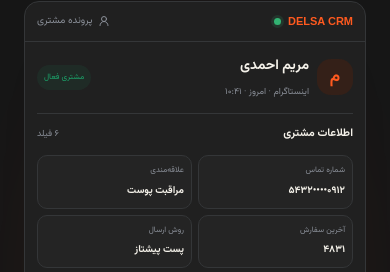
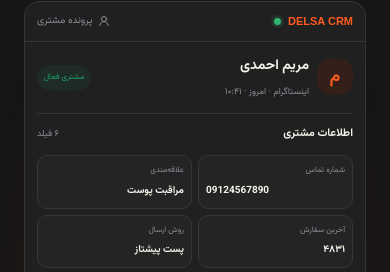
Before and after one commit to maxjomeh/delsa, a Next.js app: page / in a window 390 px wide. Shown: the part 1513-1785 px from the top of the page. Built offline with nearby package versions, Linux system fonts and the light colour scheme.

Commit message:
fix(profile): show complete 11-digit Iranian example phone numbers in LTR order

```diff
--- a/components/CimaCustomerProfileDemo.jsx
+++ b/components/CimaCustomerProfileDemo.jsx
@@ -6,15 +6,15 @@ import styles from './CimaCustomerProfileDemo.module.css';
 
 const examples=[
  {id:'maryam',name:'مریم احمدی',initial:'م',channel:'اینستاگرام',status:'مشتری فعال',color:'orange',last:'امروز · ۱۰:۴۱',
-  fields:[['شماره تماس','۰۹۱۲••••۵۴۳۲'],['علاقه‌مندی','مراقبت پوست'],['آخرین سفارش','۴۸۳۱'],['روش ارسال','پست پیشتاز']],
+  fields:[['شماره تماس','09124567890'],['علاقه‌مندی','مراقبت پوست'],['آخرین سفارش','۴۸۳۱'],['روش ارسال','پست پیشتاز']],
   details:[['نوع پوست','خشک'],['ترجیح خرید','محصول بدون عطر']],
   events:[['۱۰:۴۱','پیگیری وضعیت سفارش ۴۸۳۱','message'],['۱۰:۳۴','ثبت شماره سفارش از مکالمه','ai'],['دیروز','درخواست راهنمای انتخاب محصول','order']]},
  {id:'ali',name:'علی رضایی',initial:'ع',channel:'واتساپ',status:'در انتظار بررسی',color:'blue',last:'امروز · ۱۱:۱۴',
-  fields:[['شماره تماس','۰۹۳۵••••۱۹۶۰'],['علاقه‌مندی','تجهیزات دیجیتال'],['مدل موردنظر','K7'],['رنگ موردنظر','مشکی']],
+  fields:[['شماره تماس','09961234567'],['علاقه‌مندی','تجهیزات دیجیتال'],['مدل موردنظر','K7'],['رنگ موردنظر','مشکی']],
   details:[['بودجه خرید','تا ۵ میلیون'],['اولویت','موجودی سریع']],
   events:[['۱۱:۱۴','درخواست استعلام مدل K7 مشکی','message'],['۱۱:۰۸','ثبت خودکار مدل موردنظر','ai'],['هفته قبل','پرس‌وجو درباره شرایط ارسال','order']]},
  {id:'negar',name:'نگار محمدی',initial:'ن',channel:'بله',status:'در مسیر خرید',color:'purple',last:'امروز · ۱۲:۲۸',
-  fields:[['شماره تماس','۰۹۰۱••••۸۳۲۶'],['علاقه‌مندی','پوشاک'],['وضعیت سبد','آماده تأیید'],['کانال ارتباطی','بله']],
+  fields:[['شماره تماس','09012231654'],['علاقه‌مندی','پوشاک'],['وضعیت سبد','آماده تأیید'],['کانال ارتباطی','بله']],
   details:[['سایز','مدیوم'],['رنگ محبوب','سرمه‌ای']],
   events:[['۱۲:۲۸','تأیید آدرس ارسال در مکالمه','message'],['۱۲:۲۰','تکمیل مشخصات سفارش','ai'],['هفته قبل','پرس‌وجو درباره سایزبندی','order']]}
 ];
@@ -68,7 +68,7 @@ export default function CimaCustomerProfileDemo(){
     </div>
     <div className={styles.fieldHeader}><span>اطلاعات مشتری</span><span className={styles.fieldCount}>{(customer.fields.length+customer.details.length).toLocaleString('fa-IR')} فیلد</span></div>
     <div className={styles.fields}>
-     {customer.fields.map(([label,value],i)=><div className={styles.field+' '+(step>=1?styles.visible:'')} key={label} style={{'--delay':(i*95)+'ms'}}><small>{label}</small><b>{value}</b></div>)}
+     {customer.fields.map(([label,value],i)=><div className={styles.field+' '+(step>=1?styles.visible:'')} key={label} style={{'--delay':(i*95)+'ms'}}><small>{label}</small>{label==='شماره تماس'?<b className={styles.phone} dir="ltr"><bdi>{value}</bdi></b>:<b>{value}</b>}</div>)}
     </div>
     <div className={styles.dynamicHeader+' '+(step>=2?styles.visible:'')}><span><Sparkles size={13}/> فیلدهای اختصاصی</span><span className={styles.autoBadge}>اطلاعات تکمیلی</span></div>
     <div className={styles.dynamic}>
```
